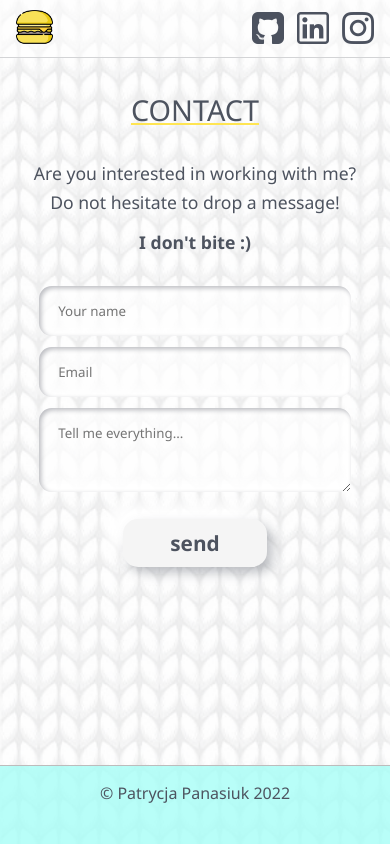
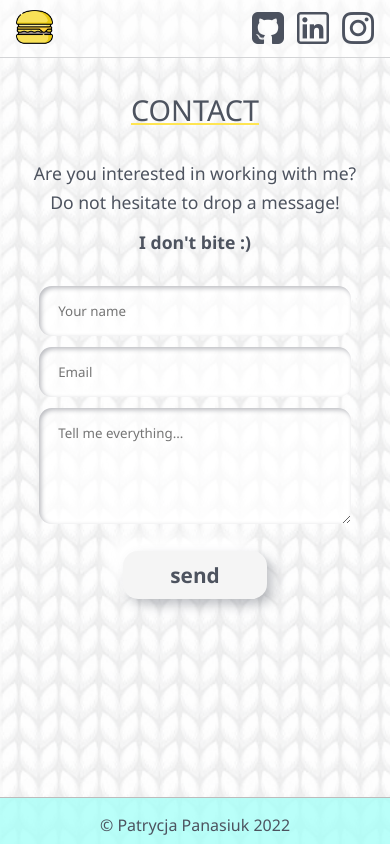
Before and after one commit to qatta93/portfolio22, a Next.js app: page /contact in a window 390 px wide. Built offline with nearby package versions, Linux system fonts and the light colour scheme; no server answers.

Commit message:
contact responsive

```diff
--- a/public/styles/Contact.module.css
+++ b/public/styles/Contact.module.css
@@ -4,8 +4,9 @@
 
 .contact__container {
   height: 90%;
+  max-width: 32rem;
+  margin: 0 auto;
   text-align: center;
-  overflow-y: scroll;
 }
 
 .contact p {
@@ -17,7 +18,3 @@
   margin-top: 1rem;
   font-weight: 700;
 }
-
-.contact__footer {
-  height: 10%;
-}
--- a/public/styles/ContactForm.module.css
+++ b/public/styles/ContactForm.module.css
@@ -7,7 +7,7 @@
 
 .form__input,
 .form__textarea {
-  padding: 1rem 0 1rem 1.2rem;
+  padding: 1rem 1.2rem;
   margin-bottom: 0.7rem;
   background-color: rgba(255, 255, 255, 0.705);
   border: none;
@@ -16,7 +16,7 @@
 }
 
 .form__textarea {
-  padding-bottom: 2rem;
+  padding-bottom: 4rem;
 }
 
 .form__button {
--- a/public/styles/MenuMobile.module.css
+++ b/public/styles/MenuMobile.module.css
@@ -8,7 +8,8 @@
 }
 
 .menuMobile a {
-  width: 10rem;
+  width: 60%;
+  max-width: 15rem;
   padding: 0.7rem;
   margin: 0.7rem;
   text-decoration: none;
```
